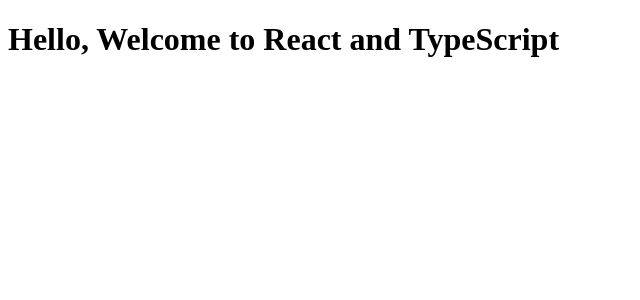
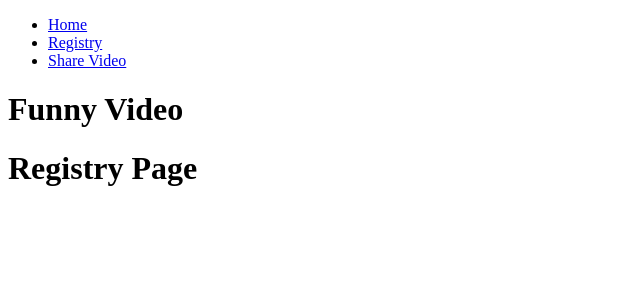
Before and after one commit to vtanh1905/youtube-video-sharing, a React app in the folder client/: page /registry in a window 1280 px wide. Shown: the top 300 px of the page, without its empty margins (0-640 px from the left). Built offline with nearby package versions, Linux system fonts and the light colour scheme.

Commit message:
Client: Setup Router

```diff
--- a/client/package.json
+++ b/client/package.json
@@ -12,7 +12,8 @@
   "license": "ISC",
   "dependencies": {
     "react": "^18.2.0",
-    "react-dom": "^18.2.0"
+    "react-dom": "^18.2.0",
+    "react-router-dom": "^6.11.1"
   },
   "devDependencies": {
     "@types/react": "^18.2.6",
--- a/client/src/index.tsx
+++ b/client/src/app.tsx
@@ -1,9 +1,11 @@
 import * as React from "react";
 import * as ReactDOM from "react-dom";
 
+import Index from "./pages";
+
 ReactDOM.render(
-  <div>
-    <h1>Hello, Welcome to React and TypeScript</h1>
-  </div>,
+  <>
+    <Index />
+  </>,
   document.getElementById("root")
 );
--- /dev/null
+++ b/client/src/pages/Home/index.tsx
@@ -0,0 +1,11 @@
+import React from "react";
+
+const HomePage = () => {
+  return (
+    <div>
+      <h1>Home Page</h1>
+    </div>
+  );
+};
+
+export default HomePage;
--- /dev/null
+++ b/client/src/pages/Layout/index.tsx
@@ -0,0 +1,51 @@
+import React from "react";
+import { BrowserRouter as Router, Routes, Route, Link } from "react-router-dom";
+
+import HomePage from "../Home";
+import RegistryPage from "../Registry";
+import ShareVideoPage from "../ShareVideo";
+
+const routes = [
+  {
+    path: "/",
+    component: (props?: any) => <HomePage {...props} />,
+  },
+  {
+    path: "/registry",
+    component: (props?: any) => <RegistryPage {...props} />,
+  },
+  {
+    path: "/share-video",
+    component: (props?: any) => <ShareVideoPage {...props} />,
+  },
+];
+
+const Layout = (props: any) => {
+  return (
+    <Router>
+      <ul>
+        <li>
+          <Link to="/">Home</Link>
+        </li>
+        <li>
+          <Link to="/registry">Registry</Link>
+        </li>
+        <li>
+          <Link to="/share-video">Share Video</Link>
+        </li>
+      </ul>
+      <div>
+        {props.children}
+      </div>
+      <div>
+        <Routes>
+          {routes.map((route, i) => (
+            <Route path={route.path} key={i} element={route.component()} />
+          ))}
+        </Routes>
+      </div>
+    </Router>
+  );
+};
+
+export default Layout;
--- /dev/null
+++ b/client/src/pages/Registry/index.tsx
@@ -0,0 +1,11 @@
+import React from "react";
+
+const RegistryPage = () => {
+  return (
+    <div>
+      <h1>Registry Page</h1>
+    </div>
+  );
+};
+
+export default RegistryPage;
--- /dev/null
+++ b/client/src/pages/ShareVideo/index.tsx
@@ -0,0 +1,11 @@
+import React from "react";
+
+const ShareVideoPage = () => {
+  return (
+    <div>
+      <h1>ShareVideo Page</h1>
+    </div>
+  );
+};
+
+export default ShareVideoPage;
--- /dev/null
+++ b/client/src/pages/index.tsx
@@ -0,0 +1,15 @@
+import React from "react";
+
+import Layout from "./Layout";
+
+const Index = () => {
+  return (
+    <Layout>
+      <div>
+        <h1>Funny Video</h1>
+      </div>
+    </Layout>
+  );
+};
+
+export default Index;
--- a/client/tsconfig.json
+++ b/client/tsconfig.json
@@ -6,6 +6,7 @@
     "target": "es5",
     "jsx": "react",
     "allowJs": true,
-    "moduleResolution": "node"
+    "moduleResolution": "node",
+    "allowSyntheticDefaultImports": true
   }
 }
--- a/client/webpack.config.js
+++ b/client/webpack.config.js
@@ -1,7 +1,7 @@
 const path = require("path");
 module.exports = {
   mode: "development",
-  entry: "./src/index.tsx",
+  entry: "./src/app.tsx",
   module: {
     rules: [
       {
```
Also changed, not shown: 1 other file (tests, documents, lock files or other folders).
